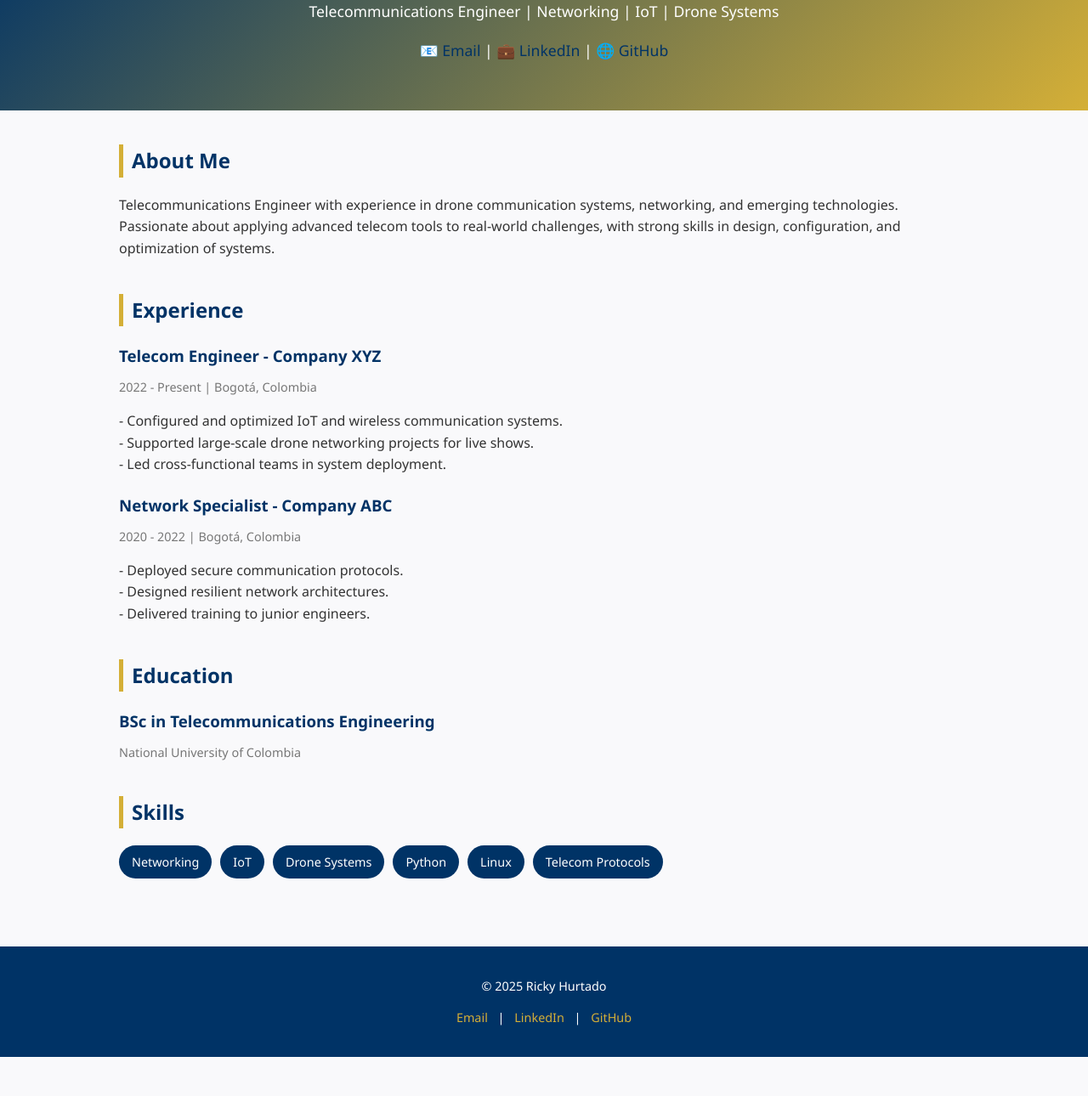
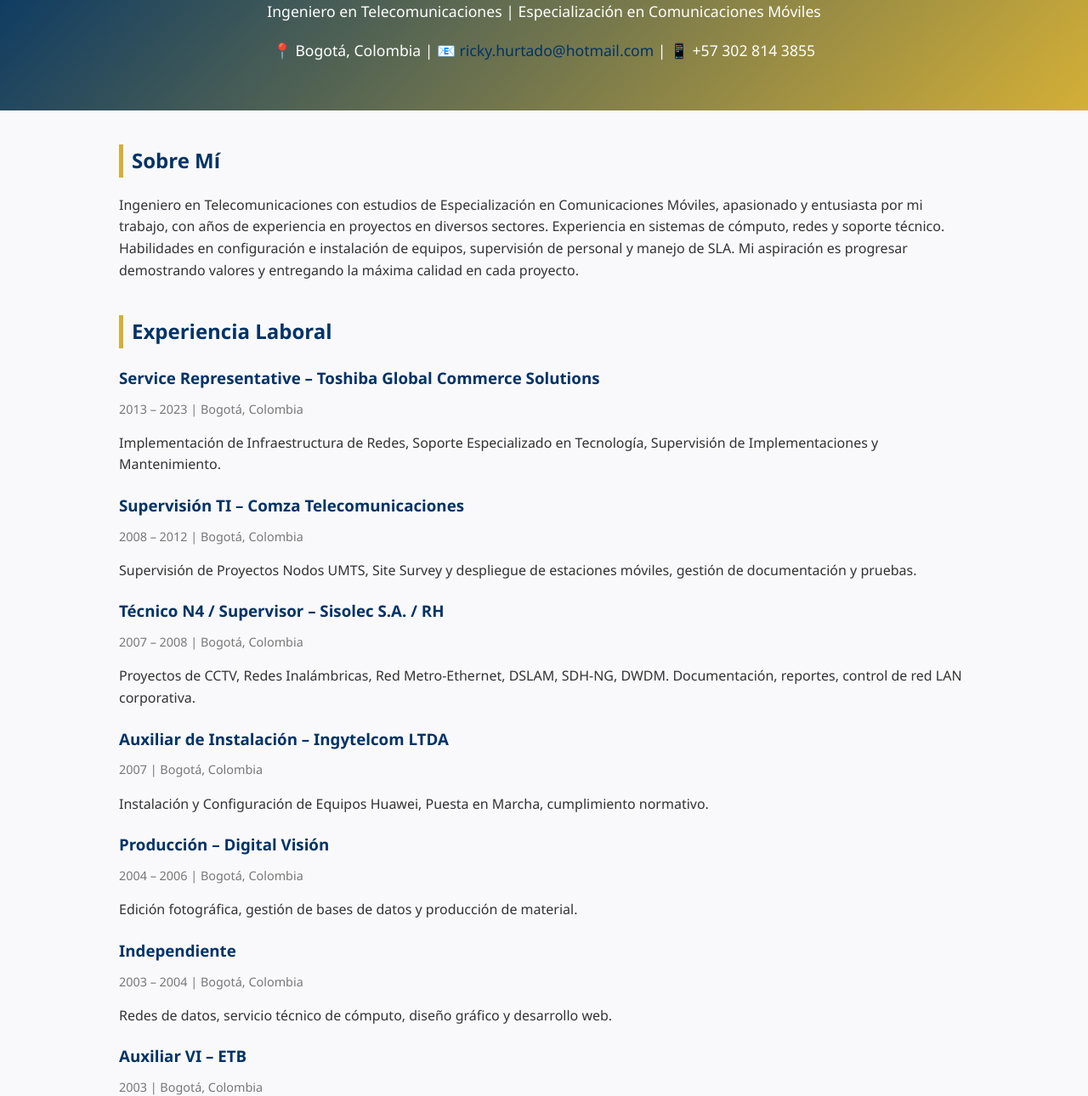
Before and after one commit to rickystolen/CV, a plain HTML site: page index.html in a window 1280 px wide. Shown: the part 115-1405 px from the top of the page at 85% size. Before the commit the page ends 1359 px from the top, so only its background shows below. Drawn offline with Linux system fonts and the light colour scheme.

Commit message:
Update index.html

```diff
--- a/index.html
+++ b/index.html
@@ -1,19 +1,18 @@
 <!DOCTYPE html>
-<html lang="en">
+<html lang="es">
 <head>
   <meta charset="UTF-8">
   <meta name="viewport" content="width=device-width, initial-scale=1.0">
-  <title>Ricky Hurtado - CV</title>
+  <title>CV - Ricky Hurtado</title>
   <style>
-    /* ===== GENERAL STYLES ===== */
     body {
       margin: 0;
-      font-family: "Segoe UI", Tahoma, Geneva, Verdana, sans-serif;
+      font-family: "Segoe UI", Tahoma, sans-serif;
       background: #f9f9fb;
       color: #333;
       line-height: 1.6;
     }
-    h1, h2, h3 {
+    h1,h2,h3 {
       margin: 0 0 10px;
       font-weight: 600;
     }
@@ -21,7 +20,6 @@
       text-decoration: none;
       color: #003366;
     }
-    /* ===== HEADER ===== */
     header {
       background: linear-gradient(135deg, #003366, #d4af37);
       color: white;
@@ -33,9 +31,8 @@
     }
     header p {
       font-size: 1.1em;
-      margin-top: 8px;
+      margin-top: 5px;
     }
-    /* ===== CONTAINER ===== */
     .container {
       width: 90%;
       max-width: 1000px;
@@ -51,7 +48,6 @@
       padding-left: 10px;
       margin-bottom: 20px;
     }
-    /* ===== EXPERIENCE & EDUCATION ===== */
     .item {
       margin-bottom: 20px;
     }
@@ -63,7 +59,6 @@
       font-size: 0.9em;
       color: #777;
     }
-    /* ===== SKILLS ===== */
     .skills {
       display: flex;
       flex-wrap: wrap;
@@ -76,7 +71,6 @@
       border-radius: 20px;
       font-size: 0.9em;
     }
-    /* ===== FOOTER ===== */
     footer {
       text-align: center;
       padding: 20px;
@@ -88,7 +82,6 @@
       color: #d4af37;
       margin: 0 8px;
     }
-    /* ===== INTERACTIVE ===== */
     .fade-in {
       opacity: 0;
       transform: translateY(20px);
@@ -102,83 +95,118 @@
 </head>
 <body>
   <header>
-    <h1>Ricky Hurtado</h1>
-    <p>Telecommunications Engineer | Networking | IoT | Drone Systems</p>
+    <h1>Ricky Alexander Hurtado Simijaca</h1>
+    <p>Ingeniero en Telecomunicaciones | Especialización en Comunicaciones Móviles</p>
     <p>
-      <a href="mailto:ricky.hurtado@email.com">📧 Email</a> |
-      <a href="https://www.linkedin.com/in/ricky-hurtado" target="_blank">💼 LinkedIn</a> |
-      <a href="https://github.com/rickyhurtado" target="_blank">🌐 GitHub</a>
+      📍 Bogotá, Colombia |
+      📧 <a href="mailto:ricky.hurtado@hotmail.com">ricky.hurtado@hotmail.com</a> |
+      📱 +57 302 814 3855
     </p>
   </header>
 
   <div class="container">
-    <!-- About -->
+    <!-- Sobre mí -->
     <section class="section fade-in">
-      <h2>About Me</h2>
+      <h2>Sobre Mí</h2>
       <p>
-        Telecommunications Engineer with experience in drone communication systems, networking, and emerging technologies.
-        Passionate about applying advanced telecom tools to real-world challenges, with strong skills in design,
-        configuration, and optimization of systems.
+        Ingeniero en Telecomunicaciones con estudios de Especialización en Comunicaciones Móviles, apasionado y entusiasta por mi trabajo, con años de experiencia en proyectos en diversos sectores.
+        Experiencia en sistemas de cómputo, redes y soporte técnico. Habilidades en configuración e instalación de equipos, supervisión de personal y manejo de SLA.
+        Mi aspiración es progresar demostrando valores y entregando la máxima calidad en cada proyecto.
       </p>
     </section>
 
-    <!-- Experience -->
+    <!-- Experiencia -->
     <section class="section fade-in">
-      <h2>Experience</h2>
+      <h2>Experiencia Laboral</h2>
       <div class="item">
-        <h3>Telecom Engineer - Company XYZ</h3>
-        <span>2022 - Present | Bogotá, Colombia</span>
-        <p>
-          - Configured and optimized IoT and wireless communication systems.<br>
-          - Supported large-scale drone networking projects for live shows.<br>
-          - Led cross-functional teams in system deployment.
-        </p>
+        <h3>Service Representative – Toshiba Global Commerce Solutions</h3>
+        <span>2013 – 2023 | Bogotá, Colombia</span>
+        <p>Implementación de Infraestructura de Redes, Soporte Especializado en Tecnología, Supervisión de Implementaciones y Mantenimiento.</p>
       </div>
       <div class="item">
-        <h3>Network Specialist - Company ABC</h3>
-        <span>2020 - 2022 | Bogotá, Colombia</span>
+        <h3>Supervisión TI – Comza Telecomunicaciones</h3>
+        <span>2008 – 2012 | Bogotá, Colombia</span>
+        <p>Supervisión de Proyectos Nodos UMTS, Site Survey y despliegue de estaciones móviles, gestión de documentación y pruebas.</p>
+      </div>
+      <div class="item">
+        <h3>Técnico N4 / Supervisor – Sisolec S.A. / RH</h3>
+        <span>2007 – 2008 | Bogotá, Colombia</span>
+        <p>Proyectos de CCTV, Redes Inalámbricas, Red Metro-Ethernet, DSLAM, SDH-NG, DWDM. Documentación, reportes, control de red LAN corporativa.</p>
+      </div>
+      <div class="item">
+        <h3>Auxiliar de Instalación – Ingytelcom LTDA</h3>
+        <span>2007 | Bogotá, Colombia</span>
+        <p>Instalación y Configuración de Equipos Huawei, Puesta en Marcha, cumplimiento normativo.</p>
+      </div>
+      <div class="item">
+        <h3>Producción – Digital Visión</h3>
+        <span>2004 – 2006 | Bogotá, Colombia</span>
+        <p>Edición fotográfica, gestión de bases de datos y producción de material.</p>
+      </div>
+      <div class="item">
+        <h3>Independiente</h3>
+        <span>2003 – 2004 | Bogotá, Colombia</span>
+        <p>Redes de datos, servicio técnico de cómputo, diseño gráfico y desarrollo web.</p>
+      </div>
+      <div class="item">
+        <h3>Auxiliar VI – ETB</h3>
+        <span>2003 | Bogotá, Colombia</span>
+        <p>Análisis de planos, digitalización AutoCAD, mejora de procesos de información.</p>
+      </div>
+    </section>
+
+    <!-- Educación -->
+    <section class="section fade-in">
+      <h2>Educación y Formación</h2>
+      <div class="item"><h3>Ingeniero en Telecomunicaciones</h3><span>2009 – 2016 | Universidad Distrital FJDC</span></div>
+      <div class="item"><h3>Tecnólogo en Telecomunicaciones</h3><span>2006 – 2007 | SENA</span></div>
+      <div class="item"><h3>Técnico Profesional en Telecomunicaciones</h3><span>2001 – 2003 | SENA</span></div>
+      <div class="item"><h3>Especialización en Comunicaciones Móviles (Aplazado)</h3><span>2015 | Universidad Distrital FJDC</span></div>
+      <div class="item"><h3>Cursos y Certificaciones</h3>
         <p>
-          - Deployed secure communication protocols.<br>
-          - Designed resilient network architectures.<br>
-          - Delivered training to junior engineers.
+          Curso Avanzado Trabajo en Alturas (40h) – SENA (2011)<br>
+          Seminario Prevención Accidentes en Alturas – SENA (2011)<br>
+          D-Link Basic Certification – DTI (2011)<br>
+          Seguridad en Redes – SENA (2004)<br>
+          Implementación en PHP – SENA (2004)<br>
+          Principios Básicos Flash MX – SENA (2006)<br>
+          Otros varios cursos técnicos (2001 – 2013)
         </p>
       </div>
     </section>
 
-    <!-- Education -->
+    <!-- Competencias -->
     <section class="section fade-in">
-      <h2>Education</h2>
-      <div class="item">
-        <h3>BSc in Telecommunications Engineering</h3>
-        <span>National University of Colombia</span>
+      <h2>Competencias</h2>
+      <div class="skills">
+        <div class="skill">Redes</div>
+        <div class="skill">Seguridad</div>
+        <div class="skill">Comisionamiento de Equipos</div>
+        <div class="skill">Ofimática</div>
+        <div class="skill">Diseño Web</div>
+        <div class="skill">iCloud / Gestión</div>
       </div>
     </section>
 
-    <!-- Skills -->
+    <!-- Idiomas -->
     <section class="section fade-in">
-      <h2>Skills</h2>
-      <div class="skills">
-        <div class="skill">Networking</div>
-        <div class="skill">IoT</div>
-        <div class="skill">Drone Systems</div>
-        <div class="skill">Python</div>
-        <div class="skill">Linux</div>
-        <div class="skill">Telecom Protocols</div>
-      </div>
+      <h2>Idiomas</h2>
+      <p>Español (Nativo) | Inglés (Intermedio)</p>
+    </section>
+
+    <!-- Intereses -->
+    <section class="section fade-in">
+      <h2>Aficiones e Intereses</h2>
+      <p>Tecnología, Lectura, Entrenamiento Físico</p>
     </section>
   </div>
 
   <footer>
     <p>© 2025 Ricky Hurtado</p>
-    <p>
-      <a href="mailto:ricky.hurtado@email.com">Email</a> |
-      <a href="https://www.linkedin.com/in/ricky-hurtado">LinkedIn</a> |
-      <a href="https://github.com/rickyhurtado">GitHub</a>
-    </p>
   </footer>
 
   <script>
-    // Fade-in animation on scroll
+    // Animación fade-in
     const faders = document.querySelectorAll(".fade-in");
     const appearOptions = { threshold: 0.2 };
     const appearOnScroll = new IntersectionObserver((entries, observer) => {
@@ -188,7 +216,6 @@
         observer.unobserve(entry.target);
       });
     }, appearOptions);
-
     faders.forEach(fader => {
       appearOnScroll.observe(fader);
     });
```
